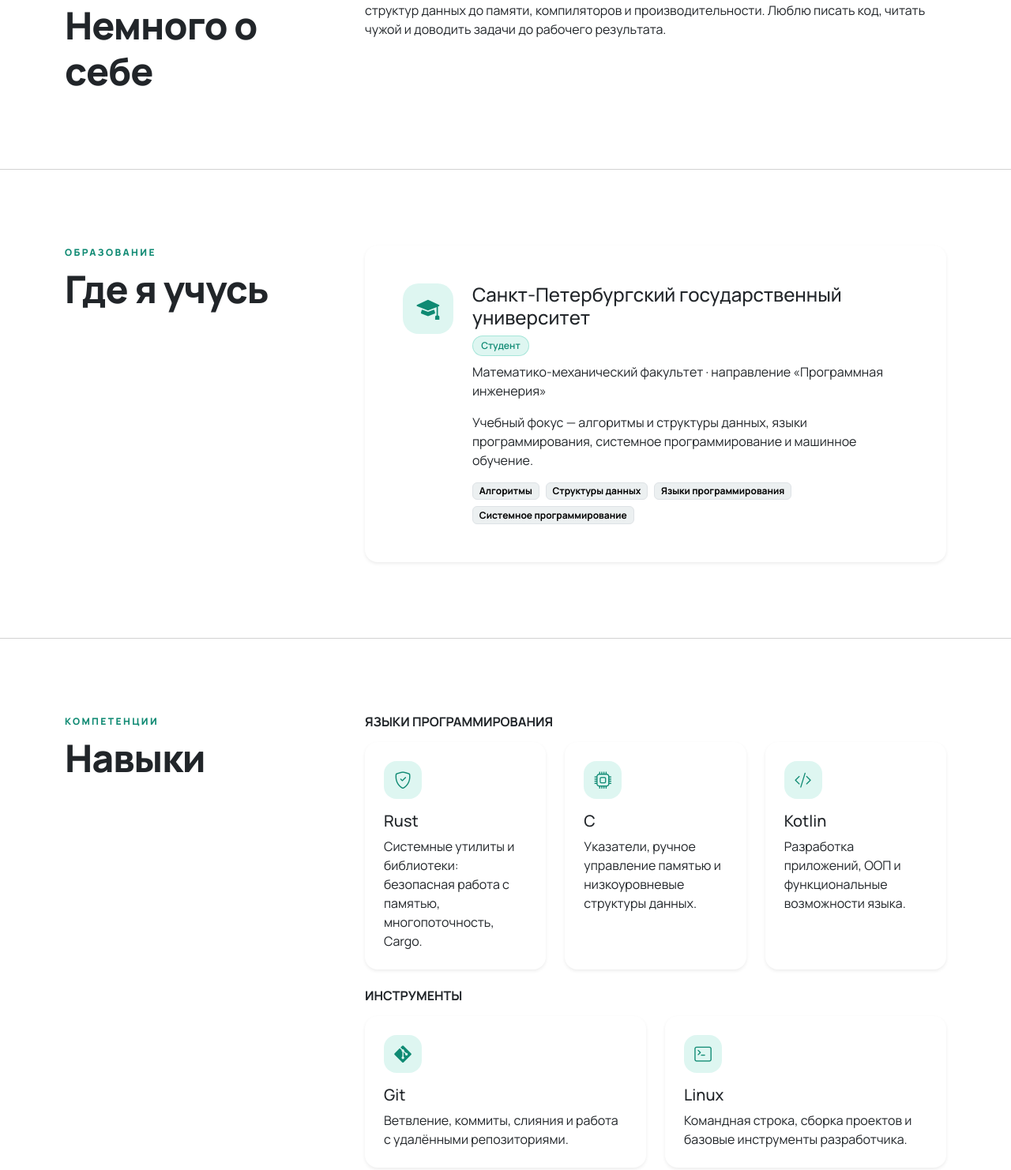
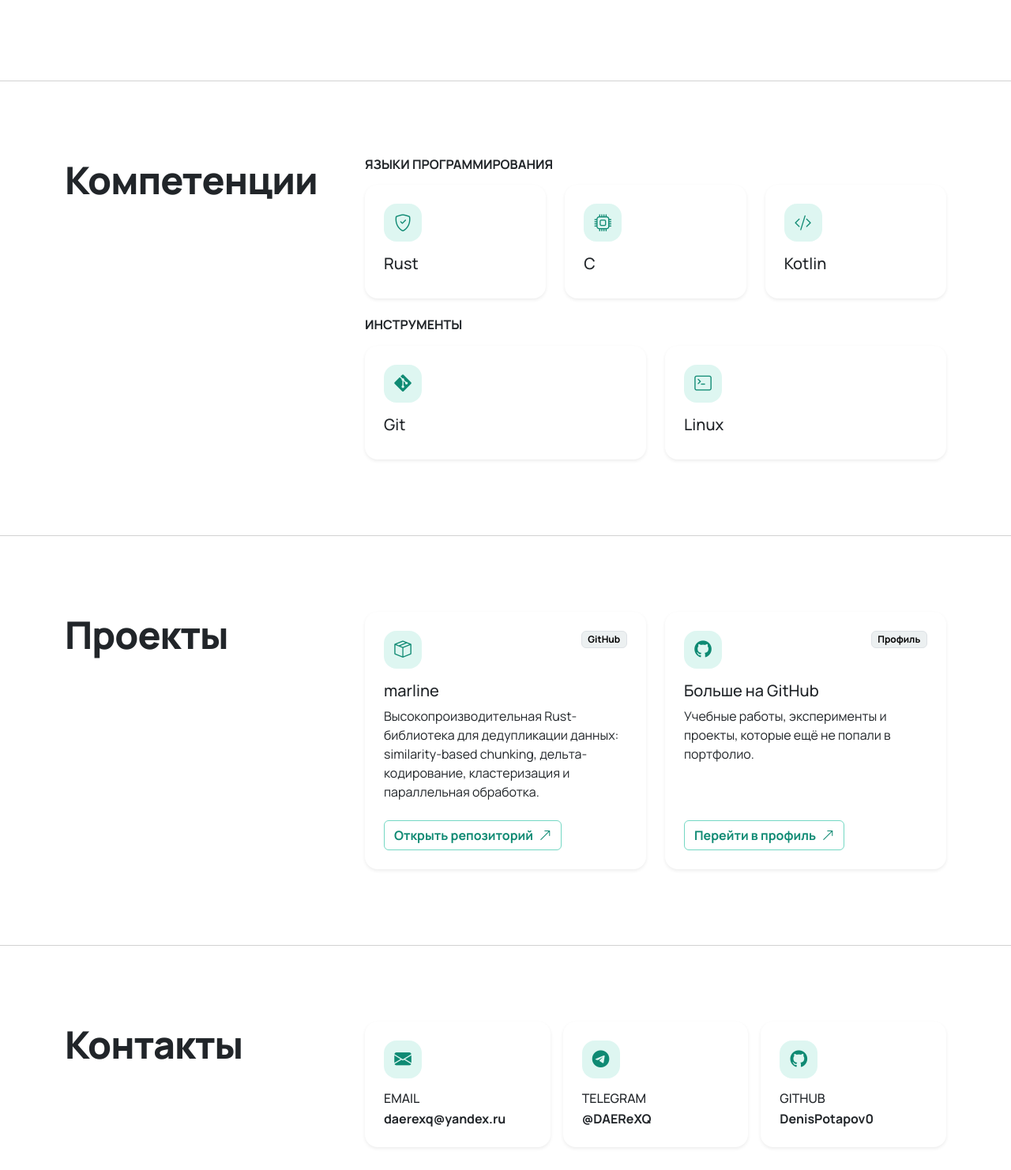
Before and after one commit to DenisPotapov0/DenisPotapov0.github.io, a plain HTML site: page index.html in a window 1280 px wide. Shown: the part 727-2209 px from the top of the page at 79% size. Drawn offline with nearby package versions, Linux system fonts and the light colour scheme.

Commit message:
Simplify sections and fix navbar brand color

```diff
--- a/assets/css/style.css
+++ b/assets/css/style.css
@@ -28,6 +28,15 @@ body {
   border-bottom: 1px solid var(--bs-border-color-translucent);
   backdrop-filter: blur(14px);
   -webkit-backdrop-filter: blur(14px);
+}
+
+.site-nav .navbar-brand {
+  color: var(--bs-body-color);
+}
+
+.site-nav .navbar-brand:hover,
+.site-nav .navbar-brand:focus {
+  color: var(--accent-strong);
 }
 
 .brand-mark {
--- a/index.html
+++ b/index.html
@@ -126,9 +126,6 @@
               <a class="nav-link" href="#about">Обо мне</a>
             </li>
             <li class="nav-item">
-              <a class="nav-link" href="#education">Образование</a>
-            </li>
-            <li class="nav-item">
               <a class="nav-link" href="#interests">Навыки</a>
             </li>
             <li class="nav-item">
@@ -158,9 +155,7 @@
             <p class="hero-eyebrow mb-2">Персональная страница</p>
             <h1 class="hero-name display-4 fw-bold mb-3">Потапов Денис</h1>
             <p class="lead hero-lead mb-3">
-              Студент матмеха СПбГУ, направление «Программная инженерия». Пишу
-              код, разбираюсь в алгоритмах и люблю задачи, в которых нужно
-              докопаться до сути.
+              Студент матмеха СПбГУ, направление «Программная инженерия».
             </p>
             <div
               class="d-flex flex-wrap justify-content-center justify-content-lg-start gap-2 mb-4"
@@ -210,12 +205,13 @@
     </header>
 
     <main>
-      <section id="about" class="section">
+      <section id="about" class="section section-alt">
         <div class="container" data-reveal>
           <div class="row g-4 align-items-start">
             <div class="col-lg-4">
-              <p class="section-kicker mb-2">Обо мне</p>
-              <h2 class="section-title h1 mb-0">Немного о себе</h2>
+              <p class="section-title h1 mb-0" role="heading" aria-level="2">
+                Обо мне
+              </p>
             </div>
             <div class="col-lg-8">
               <p class="mb-3">
@@ -229,69 +225,13 @@
         </div>
       </section>
 
-      <section id="education" class="section section-alt">
-        <div class="container" data-reveal>
-          <div class="row g-4 align-items-start">
-            <div class="col-lg-4">
-              <p class="section-kicker mb-2">Образование</p>
-              <h2 class="section-title h1 mb-0">Где я учусь</h2>
-            </div>
-            <div class="col-lg-8">
-              <div class="card card-lift border-0 shadow-sm rounded-4">
-                <div class="card-body p-4 p-md-5">
-                  <div class="d-flex flex-column flex-sm-row gap-3 gap-md-4">
-                    <div class="icon-badge icon-badge-lg flex-shrink-0">
-                      <i class="bi bi-mortarboard-fill" aria-hidden="true"></i>
-                    </div>
-                    <div>
-                      <div
-                        class="d-flex flex-wrap align-items-center gap-2 mb-2"
-                      >
-                        <h3 class="h4 mb-0">
-                          Санкт-Петербургский государственный университет
-                        </h3>
-                        <span class="badge badge-soft rounded-pill"
-                          >Студент</span
-                        >
-                      </div>
-                      <p class="text-body-secondary mb-3">
-                        Математико-механический факультет · направление
-                        «Программная инженерия»
-                      </p>
-                      <p class="mb-3">
-                        Учебный фокус — алгоритмы и структуры данных, языки
-                        программирования, системное программирование и машинное
-                        обучение.
-                      </p>
-                      <div class="d-flex flex-wrap gap-2">
-                        <span class="badge text-bg-light border"
-                          >Алгоритмы</span
-                        >
-                        <span class="badge text-bg-light border"
-                          >Структуры данных</span
-                        >
-                        <span class="badge text-bg-light border"
-                          >Языки программирования</span
-                        >
-                        <span class="badge text-bg-light border"
-                          >Системное программирование</span
-                        >
-                      </div>
-                    </div>
-                  </div>
-                </div>
-              </div>
-            </div>
-          </div>
-        </div>
-      </section>
-
       <section id="interests" class="section">
         <div class="container" data-reveal>
           <div class="row g-4 align-items-start">
             <div class="col-lg-4">
-              <p class="section-kicker mb-2">Компетенции</p>
-              <h2 class="section-title h1 mb-0">Навыки</h2>
+              <p class="section-title h1 mb-0" role="heading" aria-level="2">
+                Компетенции
+              </p>
             </div>
             <div class="col-lg-8">
               <h3 class="h6 text-uppercase text-body-secondary fw-bold mb-3">
@@ -307,10 +247,6 @@
                         <i class="bi bi-shield-check" aria-hidden="true"></i>
                       </div>
                       <h3 class="h5">Rust</h3>
-                      <p class="text-body-secondary mb-0">
-                        Системные утилиты и библиотеки: безопасная работа с
-                        памятью, многопоточность, Cargo.
-                      </p>
                     </div>
                   </article>
                 </div>
@@ -323,10 +259,6 @@
                         <i class="bi bi-cpu" aria-hidden="true"></i>
                       </div>
                       <h3 class="h5">C</h3>
-                      <p class="text-body-secondary mb-0">
-                        Указатели, ручное управление памятью и низкоуровневые
-                        структуры данных.
-                      </p>
                     </div>
                   </article>
                 </div>
@@ -339,10 +271,6 @@
                         <i class="bi bi-code-slash" aria-hidden="true"></i>
                       </div>
                       <h3 class="h5">Kotlin</h3>
-                      <p class="text-body-secondary mb-0">
-                        Разработка приложений, ООП и функциональные возможности
-                        языка.
-                      </p>
                     </div>
                   </article>
                 </div>
@@ -361,10 +289,6 @@
                         <i class="bi bi-git" aria-hidden="true"></i>
                       </div>
                       <h3 class="h5">Git</h3>
-                      <p class="text-body-secondary mb-0">
-                        Ветвление, коммиты, слияния и работа с удалёнными
-                        репозиториями.
-                      </p>
                     </div>
                   </article>
                 </div>
@@ -377,10 +301,6 @@
                         <i class="bi bi-terminal" aria-hidden="true"></i>
                       </div>
                       <h3 class="h5">Linux</h3>
-                      <p class="text-body-secondary mb-0">
-                        Командная строка, сборка проектов и базовые инструменты
-                        разработчика.
-                      </p>
                     </div>
                   </article>
                 </div>
@@ -394,8 +314,9 @@
         <div class="container" data-reveal>
           <div class="row g-4 align-items-start">
             <div class="col-lg-4">
-              <p class="section-kicker mb-2">Проекты</p>
-              <h2 class="section-title h1 mb-0">Что я делал</h2>
+              <p class="section-title h1 mb-0" role="heading" aria-level="2">
+                Проекты
+              </p>
             </div>
             <div class="col-lg-8">
               <div class="row g-3 g-md-4">
@@ -476,10 +397,8 @@
         <div class="container" data-reveal>
           <div class="row g-4 align-items-start">
             <div class="col-lg-4">
-              <p class="section-kicker mb-2">Контакты</p>
-              <h2 class="section-title h1 mb-3">Связаться со мной</h2>
-              <p class="text-body-secondary mb-0">
-                Открыт к вопросам, обсуждению проектов и сотрудничеству.
+              <p class="section-title h1 mb-3" role="heading" aria-level="2">
+                Контакты
               </p>
             </div>
             <div class="col-lg-8">
```
